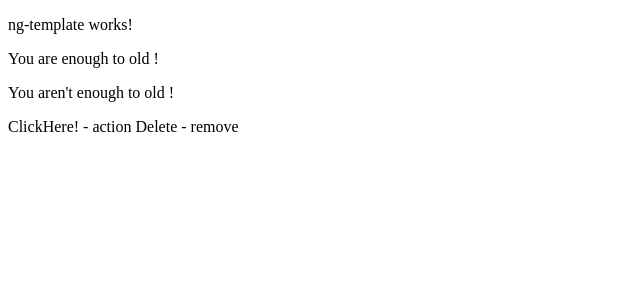
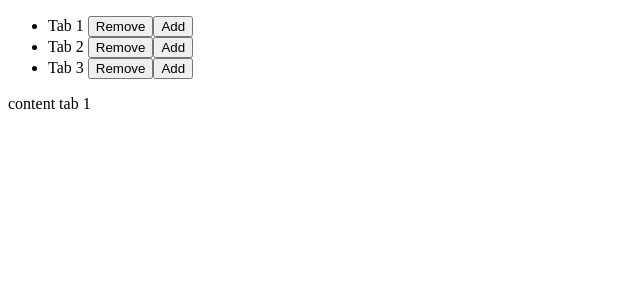
Before and after one commit to hoagem91/angularbeginner, an Angular app: page / in a window 1280 px wide. Shown: the top 300 px of the page, without its empty margins (0-640 px from the left). Built offline with nearby package versions, Linux system fonts and the light colour scheme.

Commit message:
day15+16 : Dependency Injection

```diff
--- a/src/app/app.component.html
+++ b/src/app/app.component.html
@@ -4,4 +4,15 @@
 <!--  <label ngProjectAs="app-label">content 1</label>-->
 <!--  <span>content 2</span>-->
 <!--</app-ng-content>-->
-<app-ng-template [infoUser]="user.age"></app-ng-template>
+<!--<app-ng-template [infoUser]="user.age"></app-ng-template>-->
+<!--<app-tab-group [tabActiveIndex]="currenIndex" (tabActiveChange)="onchangeActive($event)">-->
+<!--  <app-tab-panel title="Tab 1">content tab 1</app-tab-panel>-->
+<!--  <app-tab-panel title="Tab 2">content tab 2</app-tab-panel>-->
+<!--  <app-tab-panel title="Tab 3">content tab 3</app-tab-panel>-->
+<!--  &lt;!&ndash; More tab panel &ndash;&gt;-->
+<!--</app-tab-group>-->
+<tab-bs-group>
+  <app-tab-panel title="Tab 1">content tab 1</app-tab-panel>
+  <app-tab-panel title="Tab 2">content tab 2</app-tab-panel>
+  <app-tab-panel title="Tab 3">content tab 3</app-tab-panel>
+</tab-bs-group>
--- a/src/app/app.component.ts
+++ b/src/app/app.component.ts
@@ -8,38 +8,44 @@ import {TestServiceService} from "./test-service.service";
   styleUrls: ['./app.component.scss']
 })
 export class AppComponent implements  OnInit{
-  user = {
-    name:"hoang",
-    age:20
+  // user = {
+  //   name:"hoang",
+  //   age:20
+  // }
+  // title = 'AngularApp';
+  // currentProgress = 70;
+  // isChecked = true;
+  // onChildEmit(status: boolean) {
+  //   console.log(status);
+  // }
+  // @ViewChild(ToggleComponent) toggleComponent!: ToggleComponent;
+  // @ViewChild('toggleButton') toggleBtn!: ElementRef<HTMLButtonElement>;
+  // @ViewChildren(ToggleComponent) toggleChildren!: QueryList<ToggleComponent>;
+  // listNumber = []
+  // constructor(private tesService: TestServiceService) {
+  // }
+  //
+  // lastView= true;
+  // ngOnInit() {
+  //   this.tesService.getName();
+  //   // this.toggleChildren.changes.subscribe(console.log);
+  //   this.tesService.getData().subscribe({
+  //     next: (data: any) => {
+  //       this.listNumber = data;
+  //       console.log(this.listNumber);
+  //     },
+  //   })
+  // }
+  // ngAfterViewInit() {
+  //   console.log(this.toggleComponent?.checked);
+  //   this.toggleChildren.changes.subscribe(console.log)
+  //   console.log(this.toggleComponent);
+  //   console.log(this.toggleChildren);
+  // }
+  currenIndex = 0;
+  onchangeActive(index: number) {
+    console.log(index);
   }
-  title = 'AngularApp';
-  currentProgress = 70;
-  isChecked = true;
-  onChildEmit(status: boolean) {
-    console.log(status);
-  }
-  @ViewChild(ToggleComponent) toggleComponent!: ToggleComponent;
-  @ViewChild('toggleButton') toggleBtn!: ElementRef<HTMLButtonElement>;
-  @ViewChildren(ToggleComponent) toggleChildren!: QueryList<ToggleComponent>;
-  listNumber = []
-  constructor(private tesService: TestServiceService) {
-  }
-
-  lastView= true;
   ngOnInit() {
-    this.tesService.getName();
-    // this.toggleChildren.changes.subscribe(console.log);
-    this.tesService.getData().subscribe({
-      next: (data: any) => {
-        this.listNumber = data;
-        console.log(this.listNumber);
-      },
-    })
-  }
-  ngAfterViewInit() {
-    console.log(this.toggleComponent?.checked);
-    this.toggleChildren.changes.subscribe(console.log)
-    console.log(this.toggleComponent);
-    console.log(this.toggleChildren);
   }
 }
--- /dev/null
+++ b/src/app/tabs/tab-bs-group.component.html
@@ -0,0 +1,27 @@
+<ul class="nav nav-tabs" role="tablist">
+  <li
+    class="nav-item"
+    role="presentation"
+    *ngFor="let tab of tabPanelList;index as idx"
+    (click)="selectItem(idx)"
+  >
+    <a
+      class="nav-link"
+      [class.active]="idx === tabActiveIndex"
+      role="tab"
+      aria-selected="true"
+    >
+      {{tab.title}}
+      <button (click)="removeTabPanel(tab)">Remove</button>
+      <button (click)="addTabPanel(tab)">Add</button>
+    </a>
+  </li>
+</ul>
+
+<div class="tab-content">
+  <ng-container *ngFor="let tab of tabPanelList;index as idx">
+    <div class="tab-panel active" role="tabpanel" *ngIf="idx === tabActiveIndex">
+      <ng-container *ngTemplateOutlet="tab.panelBody"></ng-container>
+    </div>
+  </ng-container>
+</div>
--- /dev/null
+++ b/src/app/tabs/tab-bs-group.component.ts
@@ -0,0 +1,16 @@
+import {Component, forwardRef} from "@angular/core";
+import {TabGroupComponent} from "./tab-group.component";
+
+const BsComponentProvider = {
+  provide: TabGroupComponent,
+  useExisting: forwardRef(() => TabBsGroupComponents),
+}
+@Component({
+  selector: 'tab-bs-group',
+  templateUrl: 'tab-bs-group.component.html',
+  styles:[],
+  providers:[BsComponentProvider],
+})
+export class TabBsGroupComponents extends TabGroupComponent {
+
+}
--- /dev/null
+++ b/src/app/tabs/tab-group.component.html
@@ -0,0 +1,19 @@
+<div class="tab-header">
+  <div
+    class="tab-item-header"
+    role="presentation"
+    *ngFor="let tab of tabPanelList; index as idx"
+    (click)="selectItem(idx)"
+  >
+    {{tab.title}}
+    <button (click)="removeTabPanel(tab)">X</button>
+  </div>
+</div>
+
+<div class="tab-body">
+  <ng-container *ngFor="let tab of tabPanelList; index as idx">
+    <div *ngIf="idx === tabActiveIndex">
+      <ng-container *ngTemplateOutlet="tab.panelBody"></ng-container>
+    </div>
+  </ng-container>
+</div>
--- /dev/null
+++ b/src/app/tabs/tab-group.component.ts
@@ -0,0 +1,40 @@
+import {TabPanelComponent} from "./tab-panel.component";
+import {Component, EventEmitter, Input, OnInit, Output} from "@angular/core";
+
+@Component({
+  selector: 'app-tab-group',
+  templateUrl: './tab-group.component.html',
+})
+export class TabGroupComponent implements OnInit {
+  tabPanelList: TabPanelComponent[] = [];
+
+  @Input() tabActiveIndex = 0;
+  @Output() tabActiveChange = new EventEmitter<number>();
+  constructor() {}
+
+  ngOnInit() {}
+
+  selectItem(idx: number) {
+    this.tabActiveIndex = idx;
+    this.tabActiveChange.emit(idx);
+  }
+
+  addTabPanel(tab: TabPanelComponent) {
+    this.tabPanelList.push(tab);
+  }
+  removeTabPanel(tab: TabPanelComponent) {
+    let index = -1;
+    const tabPanelList: TabPanelComponent[] = [];
+    this.tabPanelList.forEach((item, idx) => {
+      if (tab === item) {
+        index = idx;
+        return;
+      }
+      tabPanelList.push(item);
+    });
+    this.tabPanelList = tabPanelList;
+    if (index !== -1) {
+      this.selectItem(0);
+    }
+  }
+}
--- /dev/null
+++ b/src/app/tabs/tab-panel.component.ts
@@ -0,0 +1,24 @@
+import {Component, Input, OnDestroy, OnInit, TemplateRef, ViewChild} from "@angular/core";
+import {TabGroupComponent} from "./tab-group.component";
+
+@Component({
+  selector: 'app-tab-panel',
+  template: `
+    <ng-template>
+      <ng-content></ng-content>
+    </ng-template>
+  `,
+  styles: [''],
+})
+export class TabPanelComponent implements OnInit, OnDestroy {
+  @Input() title!: string;
+  @ViewChild(TemplateRef, { static: true }) panelBody!: TemplateRef<unknown>;
+  constructor(private tabGroup: TabGroupComponent) {}
+
+  ngOnInit() {
+    this.tabGroup.addTabPanel(this);
+  }
+  ngOnDestroy() {
+    this.tabGroup.removeTabPanel(this);
+  }
+}
```
Also changed, not shown: src/app/app.module.ts (+6 -2 lines), 1 other file (tests, documents, lock files or other folders).
